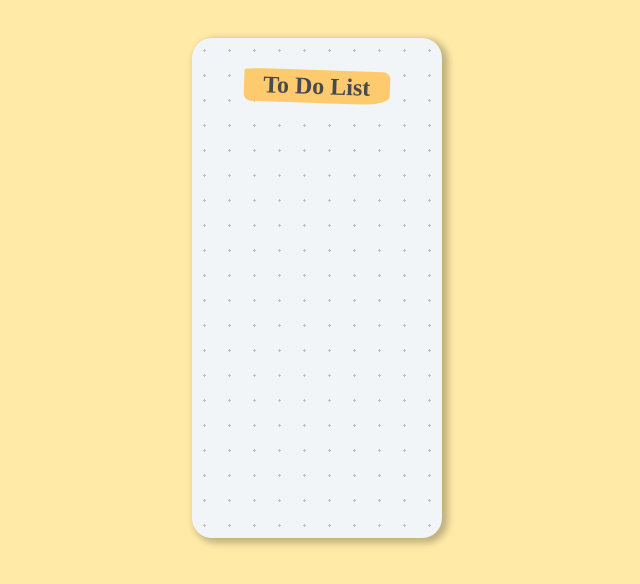
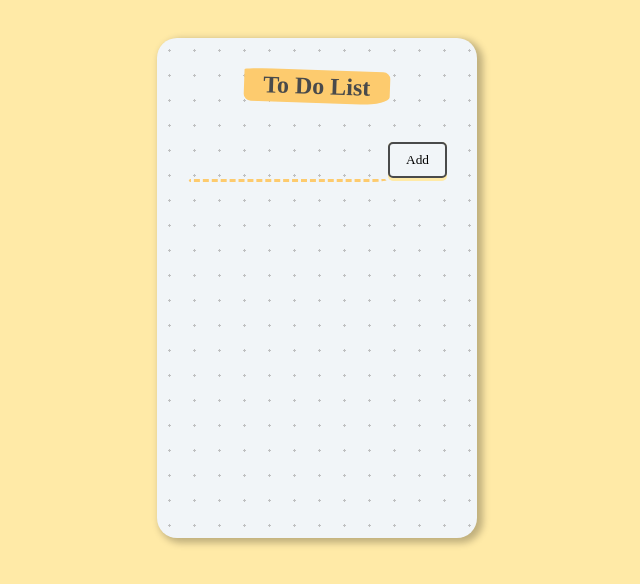
Before and after one commit to kendayao/To-Do-List, a React (Create React App) app: page / in a window 1280 px wide. Shown: the top 584 px of the page, without its empty margins (323-963 px from the left). Built offline with nearby package versions, Linux system fonts and the light colour scheme.

Commit message:
created form component

```diff
--- a/src/App.js
+++ b/src/App.js
@@ -1,11 +1,13 @@
 import React from 'react';
 import Header from './components/header/Header'
+import Form from './components/form/Form'
 import './App.css';
 
 function App() {
   return (
     <div className="container">
       <Header />
+      <Form />
     </div>
 
   )
--- /dev/null
+++ b/src/components/form/Form.css
@@ -0,0 +1,31 @@
+.form input {
+    box-sizing: border-box;
+    background-color: transparent;
+    padding: 0.7rem;
+    border-bottom-right-radius: 15px 3px;
+    border-bottom-left-radius: 3px 15px;
+    border: solid 3px transparent;
+    border-bottom: dashed 3px #fdcb6e;
+    font-family: "Architects Daughter", cursive;
+    font-size: 1rem;
+    color: hsla(260, 2%, 25%, 0.7);
+    width: 70%;
+    margin-bottom: 20px;
+  }
+
+  button {
+    padding: 0;
+    border: none;
+    font-family: "Architects Daughter", cursive;
+    text-decoration: none;
+    padding-bottom: 3px;
+    border-radius: 5px;
+    background-color: #ffeaa7;
+  }
+  button span {
+    background: #f1f5f8;
+    display: block;
+    padding: 0.5rem 1rem;
+    border-radius: 5px;
+    border: 2px solid hsl(198, 1%, 29%);
+  }
--- /dev/null
+++ b/src/components/form/Form.js
@@ -0,0 +1,16 @@
+import React from 'react'
+import './Form.css'
+
+function Form(){
+    return(
+        <div className="form">
+            <input type="text" name='item'></input>
+            <button>
+                <span>Add</span>
+            </button>
+        </div>
+    )
+
+}
+
+export default Form
```
Also changed, not shown: src/components/list/List.css (added), src/components/list/List.js (added).
